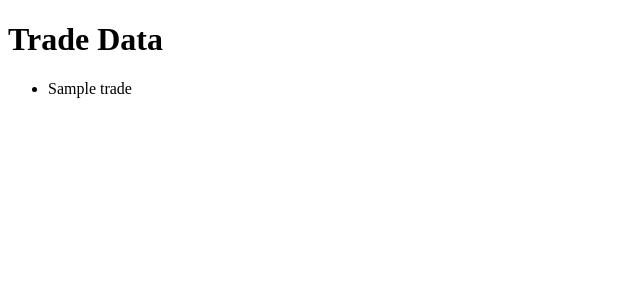
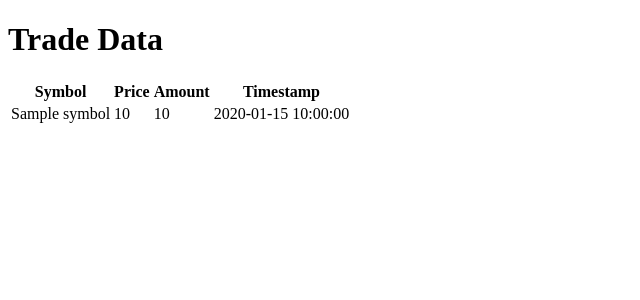
Before and after one commit to alaminizaan100/webprice, a Flask app: template templates/index.html in a window 1280 px wide. Shown: the top 300 px of the page, without its empty margins (0-640 px from the left). Run offline with Flask 2, Linux system fonts and the light colour scheme; the template is opened without the code that fills it: most values are stand-ins (such as "Sample title", 1, 10 or a date in 2020).

Commit message:
Update index.html

```diff
--- a/templates/index.html
+++ b/templates/index.html
@@ -1,15 +1,29 @@
 <!DOCTYPE html>
-<html lang="en">
-<head>
-    <meta charset="UTF-8">
+<html>
+  <head>
     <title>Trade Data</title>
-</head>
-<body>
+  </head>
+  <body>
     <h1>Trade Data</h1>
-    <ul>
+    <table>
+      <thead>
+        <tr>
+          <th>Symbol</th>
+          <th>Price</th>
+          <th>Amount</th>
+          <th>Timestamp</th>
+        </tr>
+      </thead>
+      <tbody>
         {% for trade in trades %}
-        <li>{{ trade }}</li>
+        <tr>
+          <td>{{ trade['symbol'] }}</td>
+          <td>{{ trade['price'] }}</td>
+          <td>{{ trade['amount'] }}</td>
+          <td>{{ trade['timestamp'] }}</td>
+        </tr>
         {% endfor %}
-    </ul>
-</body>
+      </tbody>
+    </table>
+  </body>
 </html>
```
